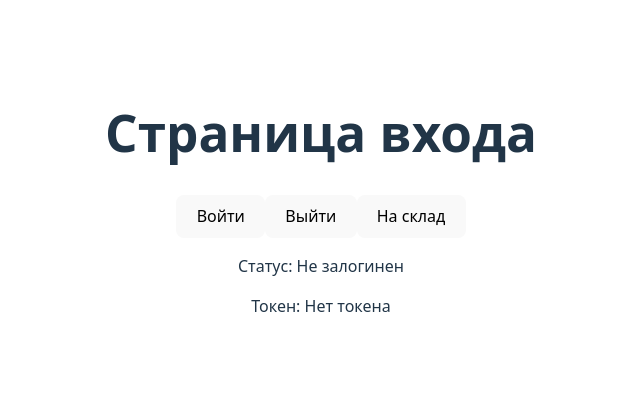
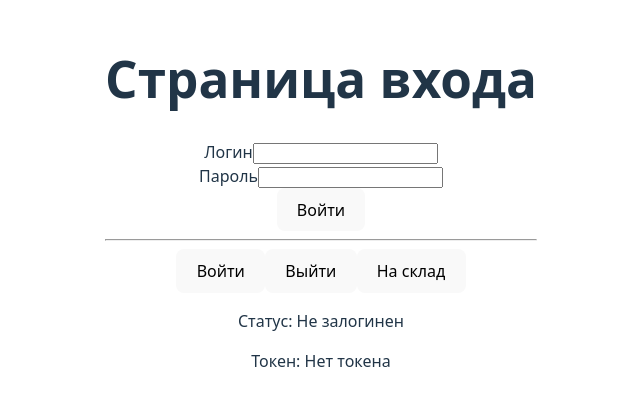
Before and after one commit to PetrVasyutik/thesis-interactive-warehouse, a Vue app: page /login in a window 1280 px wide. Shown: the part 198-604 px from the top of the page, without its empty margins (319-959 px from the left). Built offline with nearby package versions, Linux system fonts and the light colour scheme.

Commit message:
добавляет форму логин-пароль

```diff
--- a/src/components/pages/LoginPage.vue
+++ b/src/components/pages/LoginPage.vue
@@ -1,10 +1,25 @@
 <script setup lang="ts">
+import { ref } from 'vue';
+import { useRouter } from 'vue-router';
 import { useAuthStore } from '@/store/authStore';
 
 const authStore = useAuthStore();
+const router = useRouter();
+
+const userName = ref('');
+const password = ref('');
+const errorMessage = ref('');
+
+const MOCK_USER = { username: 'admin', password: 'admin123' };
 
 function handleLogin() {
-  authStore.login('fake-token-123');
+  errorMessage.value = '';
+  if (userName.value === MOCK_USER.username && password.value === MOCK_USER.password) {
+    authStore.login('fake-token-123');
+    router.push('/warehouse');
+  } else {
+    errorMessage.value = 'Неверное имя пользователя или пароль';
+  }
 };
 
 function handleLogout() {
@@ -15,9 +30,23 @@ function handleLogout() {
 <template>
   <div>
     <h1>Страница входа</h1>
+    <form @submit.prevent="handleLogin">
+      <div>
+        <label for="username">Логин</label>
+        <input id="username" v-model="userName" type="text" autocomplete="username" />
+      </div>
+      <div>
+        <label for="password">Пароль</label>
+        <input id="password" v-model="password" type="password" autocomplete="current-password" />
+      </div>
+      <button type="submit">Войти</button>
+      <p v-if="errorMessage" style="color: red">{{ errorMessage }}</p>
+    </form>
+
+    <hr />
     <button @click="handleLogin">Войти</button>
     <button @click="handleLogout">Выйти</button>
-    <button @click="$router.push('/warehouse')">На склад</button>
+    <button type="button" @click="router.push('/warehouse')">На склад</button>
 
     <div>
       <p>Статус: {{ authStore.isAuthenticated ? 'Залогинен' : 'Не залогинен' }}</p>
```
